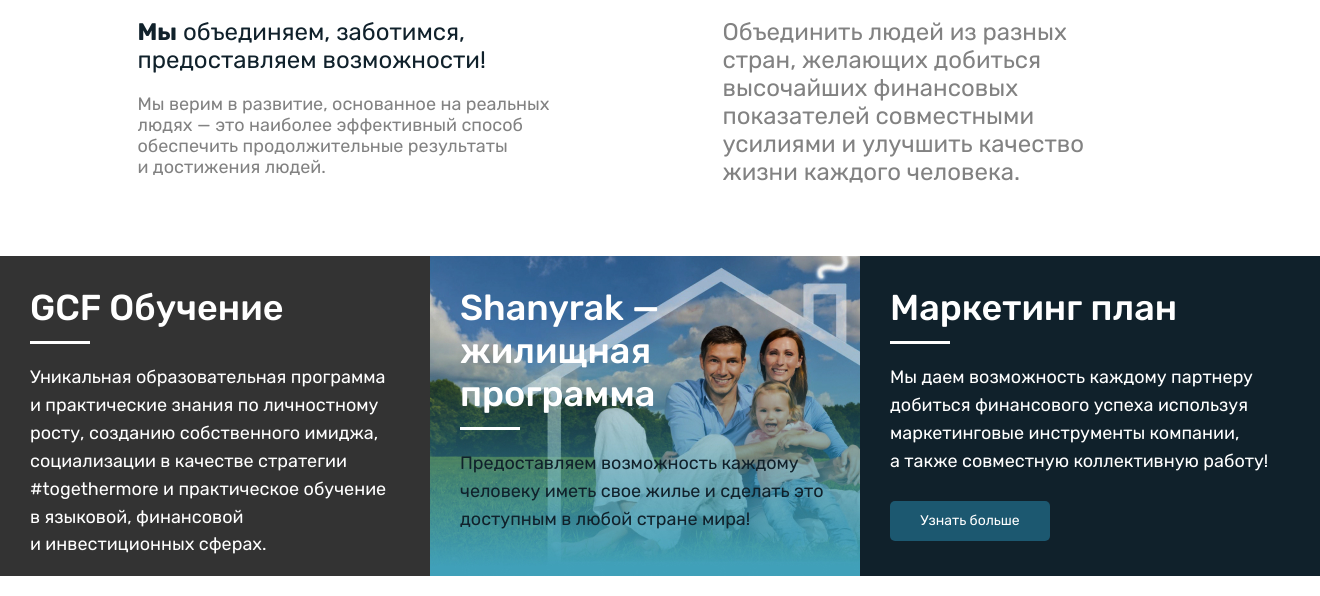
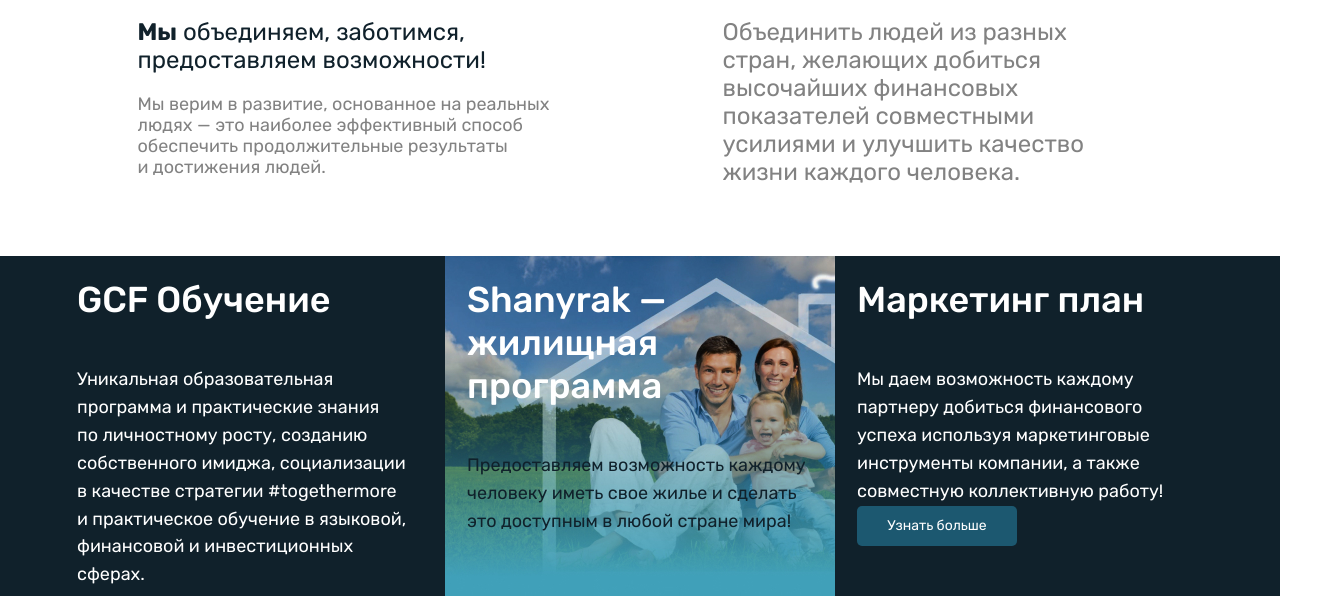
Before and after one commit to ELegek/Shanyrak, a website: page app/index.html in a window 1280 px wide. Shown: the part 732-1328 px from the top of the page, 1320 px wide, since content can reach past the window. Drawn offline with nearby package versions, Linux system fonts and the light colour scheme.

Commit message:
Блок aside v2

```diff
--- a/app/index.html
+++ b/app/index.html
@@ -78,31 +78,20 @@
   </section>
 
   <section class="aside">
+    <div class="container">
       <div class="aside__inner">
-      <div class="aside__wrapper-left">
         <div class="aside__item">
-          <div class="aside__item-wrapper-left">
           <div class="aside__title">GCF Обучение</div>
-            <div class="aside__text">Уникальная образовательная программа и практические знания по личностному росту,
-              созданию собственного имиджа, социализации в качестве стратегии #togethermore и практическое обучение
-              в языковой, финансовой и инвестиционных сферах.</div>
-          </div>
-        </div>
+          <div class="aside__text">Уникальная образовательная программа и практические знания по личностному росту, созданию собственного имиджа, социализации в качестве стратегии #togethermore и практическое обучение в языковой, финансовой и инвестиционных сферах.</div>
         </div>
         <div class="aside__item" style="background-image: url(images/aside.jpg);">
           <div class="aside__title">Shanyrak — жилищная программа</div>
-        <div class="aside__content">Предоставляем возможность каждому человеку иметь свое жилье и сделать это доступным
-          в
-          любой стране мира!</div>
+          <div class="aside__context">Предоставляем возможность каждому человеку иметь свое жилье и сделать это доступным в любой стране мира!</div>
         </div>
-      <div class="aside__wrapper-right">
         <div class="aside__item">
-          <div class="aside__item-wrapper-right">
           <div class="aside__title">Маркетинг план</div>
-            <div class="aside__text">Мы даем возможность каждому партнеру добиться финансового успеха используя
-              маркетинговые инструменты компании, а также совместную коллективную работу!</div>
+          <div class="aside__text">Мы даем возможность каждому партнеру добиться финансового успеха используя маркетинговые инструменты компании, а также совместную коллективную работу!</div>
           <button class="btn__small">Узнать больше</button>
-          </div>
         </div>
       </div>
     </div>
--- a/app/scss/module/aside/aside.scss
+++ b/app/scss/module/aside/aside.scss
@@ -1,33 +1,20 @@
+.aside {
+    background: #10212B;
+}
+
 .aside__inner {
     display: flex;
 }
 
-.aside__wrapper-left {
-    width: 100%;
-    background: #333333;
-}
+.aside__item {
+    width: 430px;
+    height: 340px;
 
-.aside__wrapper-right {
-    width: 100%;
-    background: #10212B;
-}
-
-.aside__item-wrapper-left {
-    width: 40 0px;
-    margin-left: auto;
-}
-
-.aside__item-wrapper-right {
-    width: 400px;
-    margin-right: auto;
-}
-
-.aside__item {
-    padding: 30px 30px;
-    min-width: 430px;
-    height: 320px;
     background-position: center;
     background-size: cover;
+    background-repeat: no-repeat;
+
+    padding: 22px;
 }
 
 .aside__title {
@@ -36,16 +23,7 @@
     line-height: 43px;
     color: #FFFFFF;
 
-    margin-bottom: 35px;
-    position: relative;
-    &::before {
-        content: '';
-        position: absolute;
-        width: 60px;
-        height: 3px;
-        bottom: -15px;
-        background-color: #fff;
-    }
+    margin-bottom: 45px;
 }
 
 .aside__text {
@@ -54,13 +32,7 @@
     color: #FFFFFF;
 }
 
-.aside__item {
-    .btn__small {
-        margin-top: 25px;
-    }
-}
-
-.aside__content {
+.aside__context {
     font-size: 18px;
     line-height: 155%;
     color: #10212B;
```
Also changed, not shown: app/css/module/aside/aside.min.css, app/css/style.min.css. Lines whose indentation alone changed are shown as unchanged.
